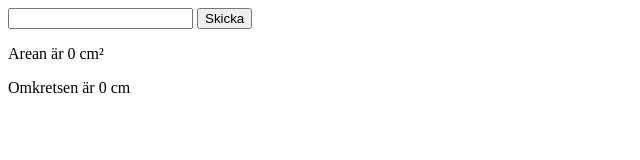
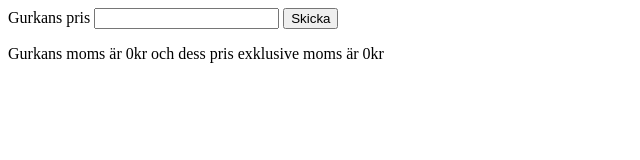
Before and after one commit to jensadev/te20-js-syntax, a plain HTML site: page index.html in a window 1280 px wide. Both pictures are taken after a click on the button "Skicka". Shown: the whole page, without its empty margins (0-640 px from the left). Drawn offline with Linux system fonts and the light colour scheme.

Commit message:
✨ gurka

```diff
--- /dev/null
+++ b/gurka.js
@@ -0,0 +1,33 @@
+// public class Beans {
+// 	public static void main(String[] args) {
+// 		String s = JOptionPane.showInputDialog("Hur mycket kostar gurkan");
+// 		double momspris = Double.parseDouble(s);
+// 		double pris = momspris / 1.25;
+// 		double moms = pris * 0.25;
+// 		String b = moms + "kr";
+// 		String c = pris + "kr";
+// 		JOptionPane.showMessageDialog(null,"Gurkans moms är " + b + "och dess pris exklusive moms är " + c);
+// 	}
+// }
+
+const gurkPrisInput = document.querySelector('#input-field');
+const button = document.querySelector('button');
+
+gurkPrisInput.addEventListener('keydown', function(e) {
+    // console.log(e)
+    if (e.key === 'Enter') {
+        button.click();
+        // calcMoms(gurkPrisInput.value);
+    }
+});
+
+button.addEventListener('click', () => {
+    const gurkPris = gurkPrisInput.value;
+
+    const moms = gurkPris * 0.25;
+    const pris = gurkPris - moms; // Ny matte inte Alberts matte
+    const messageBox = document.querySelector('#message-box');
+    let message = document.createElement('p');
+    message.textContent = `Gurkans moms är ${moms}kr och dess pris exklusive moms är ${pris}kr`;
+    messageBox.appendChild(message);
+});
--- a/index.html
+++ b/index.html
@@ -7,9 +7,10 @@
     <title>Document</title>
 </head>
 <body>
+    <label>Gurkans pris</label>
     <input type="text" name="input-field" id="input-field">
     <button type="submit">Skicka</button>
     <div id="message-box"></div>
-    <script src="simon.js"></script>
+    <script src="gurka.js"></script>
 </body>
 </html>
--- a/leos.js
+++ b/leos.js
@@ -9,4 +9,8 @@
 // 	}
 // }
 
-// ni behöver 2 inmatningar och sedan en uträkning och en utskrift
+// läs in 2 st inputs
+// på knappclick, räkna ut hypotenusan
+const firstInput = document.querySelector('#first-input');
+const a = firstInput.value;
+let c = Math.sqrt(a*a + b*b);
```
